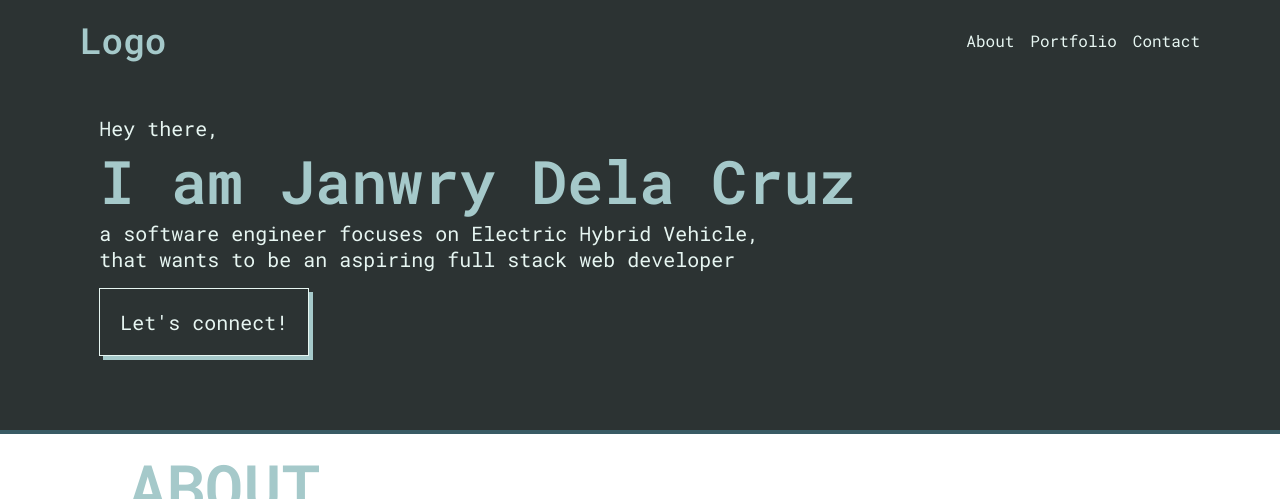
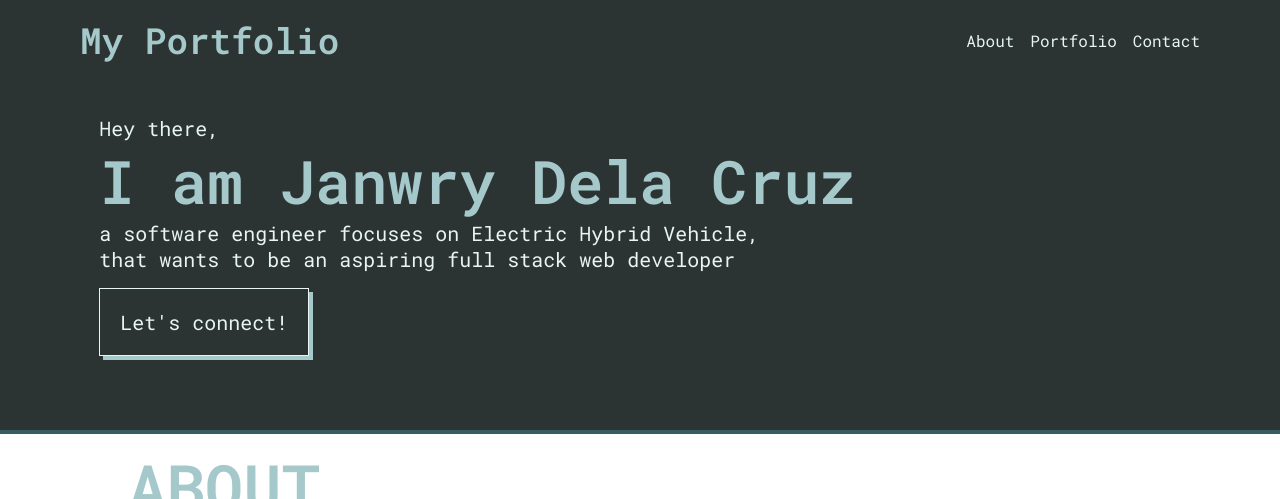
Before and after one commit to janwry26/myPortfolio, a plain HTML site: page outlines/index.html in a window 1280 px wide. Shown: the top 499 px of the page. Drawn offline with nearby package versions, Linux system fonts and the light colour scheme; a script that the page names is missing.

Commit message:
change nav info

```diff
--- a/outlines/index.html
+++ b/outlines/index.html
@@ -20,8 +20,8 @@
     <meta name="twitter:description" content="100% FREE Professional Portfolio Templates - Outlines Template" />
 
     <link rel="apple-touch-icon" sizes="180x180" href="apple-touch-icon.png">
-    <link rel="icon" type="image/png" sizes="32x32" href="favicon-32x32.png">
-    <link rel="icon" type="image/png" sizes="16x16" href="favicon-16x16.png">
+    <link rel="icon" type="image/png" sizes="32x32" >
+    <link rel="icon" type="image/png" sizes="16x16" >
     <link rel="manifest" href="site.webmanifest">
 
     <link rel="stylesheet" type="text/css" href="./styles.css" />
@@ -35,7 +35,7 @@
       <nav class="navbar-nav">
         <div class="nav-logo">
           <!-- You can put a logo here -->
-          <h1>Logo</h1>
+          <h1>My Portfolio</h1>
           <!-- you can remove this -->
         </div>
 
```
